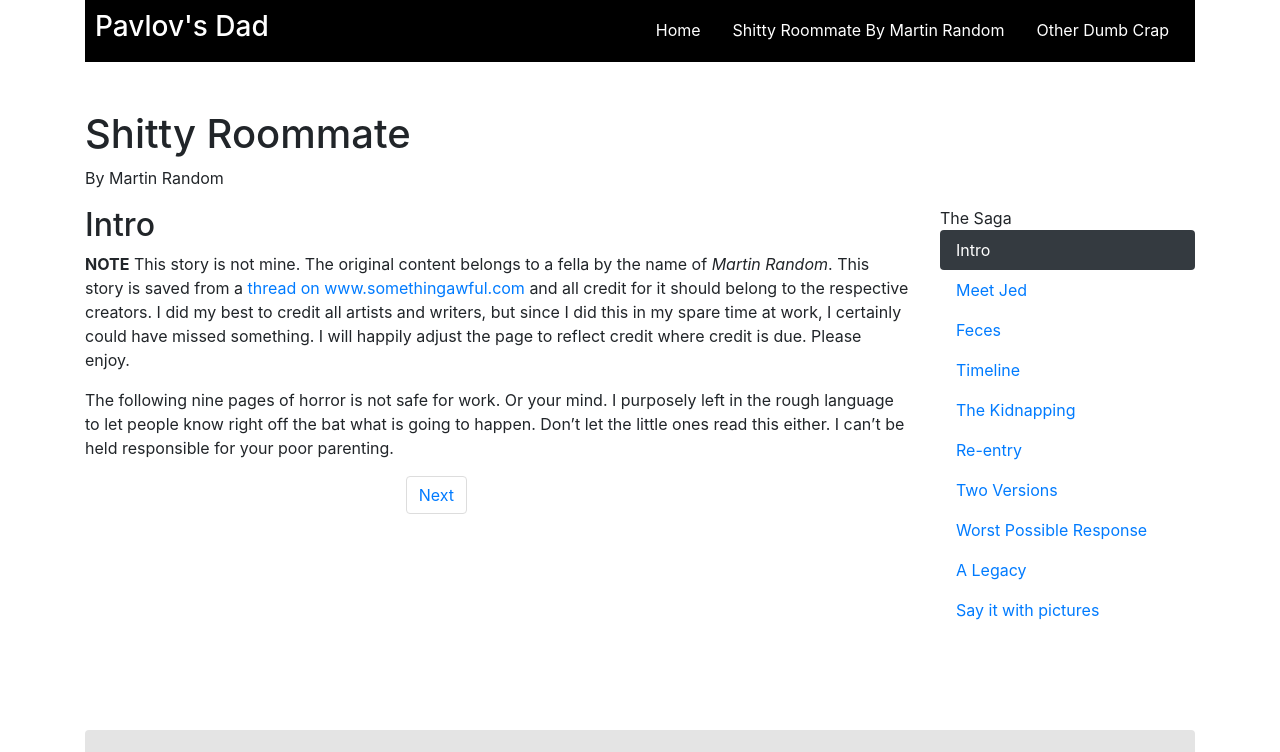
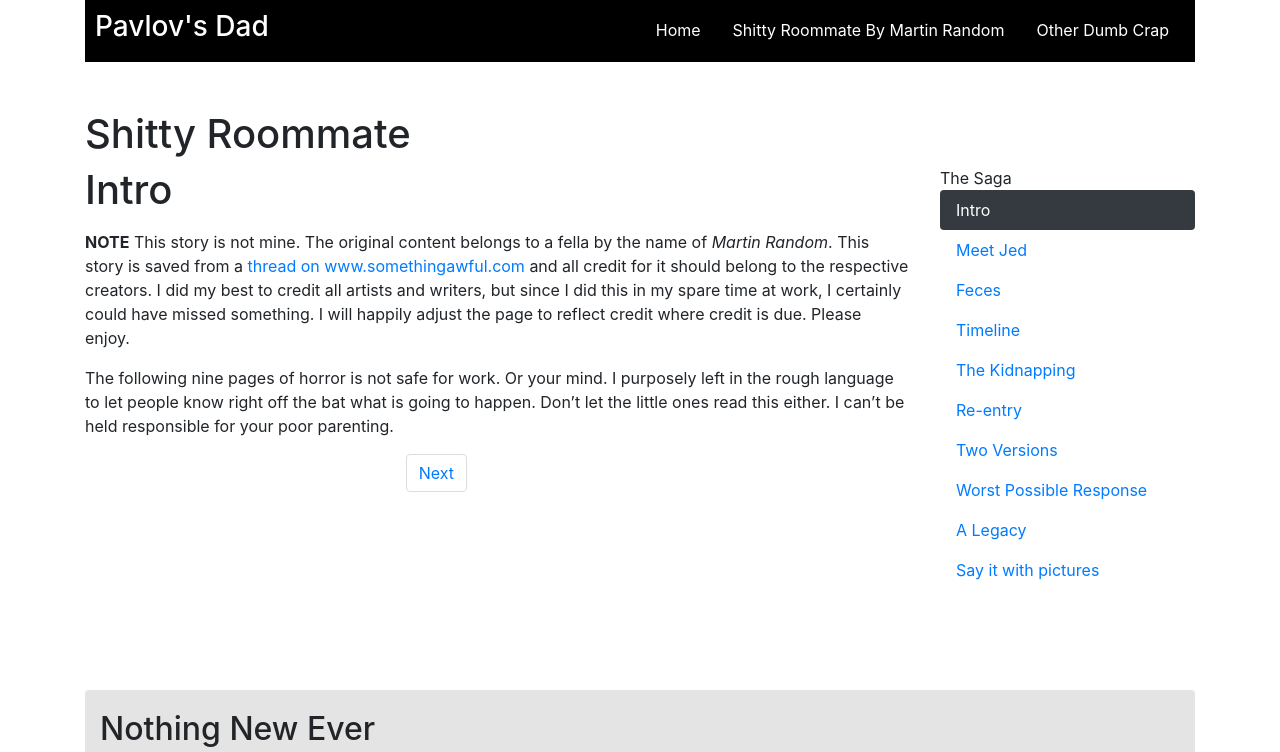
Before and after one commit to Wyseguys/wyseguys.github.io, a Jekyll site: the page built from _shittyroommate/00-index.md, in a window 1280 px wide, cut to the strip 0-752 px from the top of the page. Built offline with Jekyll 4.4.1, drawn with Linux system fonts in a browser that asks for light colours.

Commit message:
Consolidating layouts, removing uneeded files

```diff
--- a/_config.yml
+++ b/_config.yml
@@ -58,50 +58,67 @@
   -
     scope:
       path: ""
-      type: "ashley" # previously `post` in Jekyll 2.2.
+      type: "ashley"
     values:
-      layout: "ashley"
+      layout: "subnav"
       collection-title: "The Secret-ish Blug"
       sitemap: false
       excerpt_separator: <!--more-->
+      subnav: "nav-ashley.html"
+      show_date: true
+      show_nextprev: false
   -
     scope:
       path: ""
       type: "shittyroommate"
     values:
-      layout: "shitty"
+      layout: "subnav"
       collection-title: "Shitty Roommate"
       attribution: "By Martin Random"
       excerpt_separator: <!--more-->
+      subnav: "nav-shitty.html"
+      show_date: false
+      show_nextprev: true
   -
     scope:
       path: ""
       type: "wayne"
     values:
-      layout: "wayne"
+      layout: "subnav"
       excerpt_separator: <!--more-->
+      subnav: "nav-wayne.html"
+      show_date: false
+      show_nextprev: false
   -
     scope:
       path: ""
       type: "computer"
     values:
-      layout: "computer"
+      layout: "subnav"
       excerpt_separator: <!--more-->
+      subnav: "nav-computer.html"
+      show_date: false
+      show_nextprev: false
   -
     scope:
       path: ""
       type: "dictionary"
     values:
-      layout: "dictionary"
+      layout: "subnav"
       excerpt_separator: <!--more-->
+      subnav: "nav-dictionary.html"
+      show_date: false
+      show_nextprev: true
   -
     scope:
       path: ""
       type: "zenjefe"
     values:
-      layout: ""
+      layout: "page"
       sitemap: false
       excerpt_separator: <!--more-->
+      show_date: false
+      show_nextprev: false
   -
     scope:
       path: ""
@@ -111,6 +128,8 @@
       attribution: "From the mind of WCRTZJB"
       sitemap: false
       excerpt_separator: <!--more-->
+      show_date: false
+      show_nextprev: false
 
 
 # Build settings
--- a/_includes/bottom-scripts.html
+++ /dev/null
@@ -1,3 +0,0 @@
-<script src="https://code.jquery.com/jquery-3.3.1.slim.min.js" integrity="sha384-q8i/X+965DzO0rT7abK41JStQIAqVgRVzpbzo5smXKp4YfRvH+8abtTE1Pi6jizo" crossorigin="anonymous"></script>
-<script src="https://cdnjs.cloudflare.com/ajax/libs/popper.js/1.14.3/umd/popper.min.js" integrity="sha384-ZMP7rVo3mIykV+2+9J3UJ46jBk0WLaUAdn689aCwoqbBJiSnjAK/l8WvCWPIPm49" crossorigin="anonymous"></script>
-<script src="https://stackpath.bootstrapcdn.com/bootstrap/4.1.3/js/bootstrap.min.js" integrity="sha384-ChfqqxuZUCnJSK3+MXmPNIyE6ZbWh2IMqE241rYiqJxyMiZ6OW/JmZQ5stwEULTy" crossorigin="anonymous"></script>
--- a/_includes/head.html
+++ b/_includes/head.html
@@ -12,11 +12,7 @@
   {% if jekyll.environment == 'production' and site.google_analytics %}
   {% include google-analytics.html %}
   {% endif %}
-  <script async src="//pagead2.googlesyndication.com/pagead/js/adsbygoogle.js"></script>
-  <script>
-      (adsbygoogle = window.adsbygoogle || []).push({
-            google_ad_client: "ca-pub-7347181834635156",
-            enable_page_level_ads: true
-      });
-  </script>
+  {% if jekyll.environment == 'production' %}
+  {% include google-adsense.html %}
+  {% endif %}
 </head>
--- a/_layouts/default.html
+++ b/_layouts/default.html
@@ -10,5 +10,7 @@
       {% include footer.html %}
       </div>
   </body>
-  {% include bottom-scripts.html %}
+  <script src="https://code.jquery.com/jquery-3.3.1.slim.min.js" integrity="sha384-q8i/X+965DzO0rT7abK41JStQIAqVgRVzpbzo5smXKp4YfRvH+8abtTE1Pi6jizo" crossorigin="anonymous"></script>
+  <script src="https://cdnjs.cloudflare.com/ajax/libs/popper.js/1.14.3/umd/popper.min.js" integrity="sha384-ZMP7rVo3mIykV+2+9J3UJ46jBk0WLaUAdn689aCwoqbBJiSnjAK/l8WvCWPIPm49" crossorigin="anonymous"></script>
+  <script src="https://stackpath.bootstrapcdn.com/bootstrap/4.1.3/js/bootstrap.min.js" integrity="sha384-ChfqqxuZUCnJSK3+MXmPNIyE6ZbWh2IMqE241rYiqJxyMiZ6OW/JmZQ5stwEULTy" crossorigin="anonymous"></script>
 </html>
--- a/_layouts/inmypants.html
+++ b/_layouts/inmypants.html
@@ -17,5 +17,4 @@
       <hr class="inmypants-divider">
       <div class="inmypants-homelink"><a href="/inmypants"> More of <span class="inmypant-brand">In My Pants!!!</span></a></div>
   </body>
-  {% include bottom-scripts.html %}
 </html>
--- a/_layouts/shitty.html
+++ /dev/null
@@ -1,34 +0,0 @@
----
-layout: default
----
-<div class="row">
-  <div class="col-lg-12">
-    <h1 class="post-title">{{ page.collection-title | escape }}</h1>
-    <p>{{ page.attribution | escape }}</p>
-  </div>
-</div>
-<div class="row">
-  <div class="col-lg-9">
-      <h2>{{ page.title | escape }}</h2>
-      <div class="post-content">
-        {{ content }}
-      </div>
-      <div class="row justify-content-lg-center">
-          <div class="col-lg-3">
-              <nav aria-label="Page navigation">
-              <ul class="pagination">
-                  {% if page.previous != nil %}
-                  <li class="page-item"><a class="page-link" href="{{ page.previous.url }}">Previous</a></li>
-                  {% endif %}
-                  {% if page.next != nil %}
-                  <li class="page-item"><a class="page-link" href="{{ page.next.url }}">Next</a></li>
-                  {% endif %}
-              </ul>
-              </nav>
-          </div>
-      </div>
-  </div>
-  <div class="col-lg-3">
-      {% include shitty-nav.html %}
-  </div>
-</div>
--- /dev/null
+++ b/_layouts/subnav.html
@@ -0,0 +1,46 @@
+---
+layout: default
+---
+<div class="row">
+  <div class="col-lg-12">
+    <h1 class="post-title">{{ page.collection-title | escape }}</h1>
+  </div>
+</div>
+<div class="row">
+  <div class="col-lg-9">
+      <h1>{{ page.title | escape }}</h1>
+      <p class="post-meta">
+        {% if page.show_date == true %}
+        <time datetime="{{ page.date | date_to_xmlschema }}" itemprop="datePublished">
+          {% assign date_format = site.minima.date_format | default: "%b %-d, %Y" %}
+          {{ page.date | date: date_format }}
+        </time>
+        {% endif %}</p>
+        {% if page.author %}
+          • <span itemprop="author" itemscope itemtype="http://schema.org/Person"><span itemprop="name">{{ page.author }}</span></span>
+        {% endif %}</p>
+      <div class="post-content">
+        {{ content }}
+      </div>
+      {% if page.show_nextprev == true %}
+      <div class="row justify-content-lg-center">
+        <div class="col-lg-3">
+            <nav aria-label="Page navigation">
+            <ul class="pagination">
+                {% if page.previous != nil %}
+                <li class="page-item"><a class="page-link" href="{{ page.previous.url }}">Previous</a></li>
+                {% endif %}
+                {% if page.next != nil %}
+                <li class="page-item"><a class="page-link" href="{{ page.next.url }}">Next</a></li>
+                {% endif %}
+            </ul>
+            </nav>
+        </div>
+      </div>
+      {% endif %}
+
+  </div>
+  <div class="col-lg-3">
+    {% include {{ page.subnav }} %}
+  </div>
+</div>
```
Also changed, not shown: _includes/google-adsense.html (added, +7 -0 lines), _layouts/ashley.html (deleted, +0 -27 lines), _layouts/computer.html (deleted, +0 -19 lines), _layouts/dictionary.html (deleted, +0 -19 lines), _layouts/wayne.html (deleted, +0 -19 lines), _layouts/zenjefe.html (deleted, +0 -19 lines), _zenjefe/index.md (+0 -1 lines), _includes/nav-ashley.html (renamed from _includes/ashley-nav.html), _includes/nav-computer.html (renamed from _includes/computer-nav.html), _includes/nav-dictionary.html (renamed from _includes/dictionary-nav.html), _includes/nav-shitty.html (renamed from _includes/shitty-nav.html), _includes/nav-wayne.html (renamed from _includes/wayne-nav.html).
